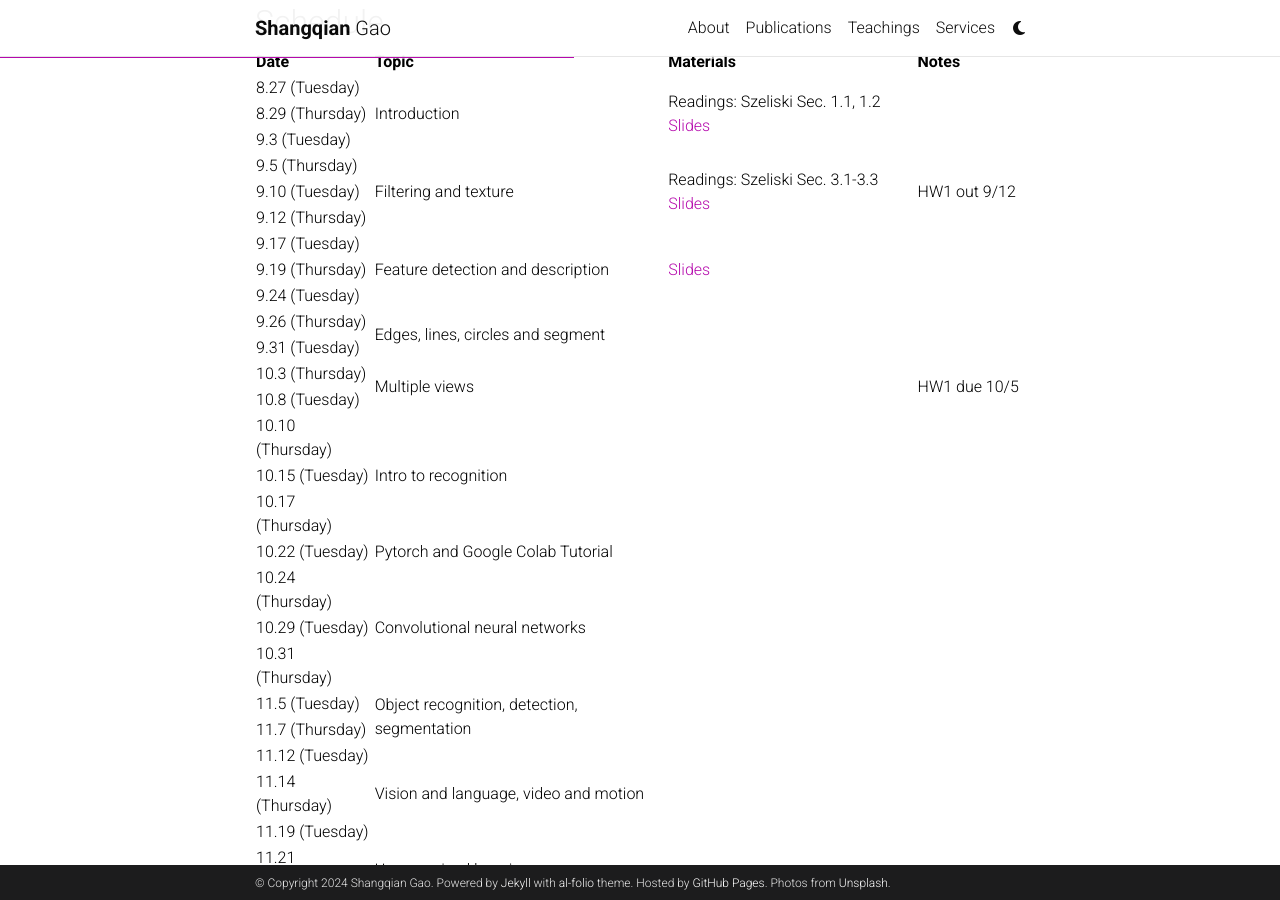
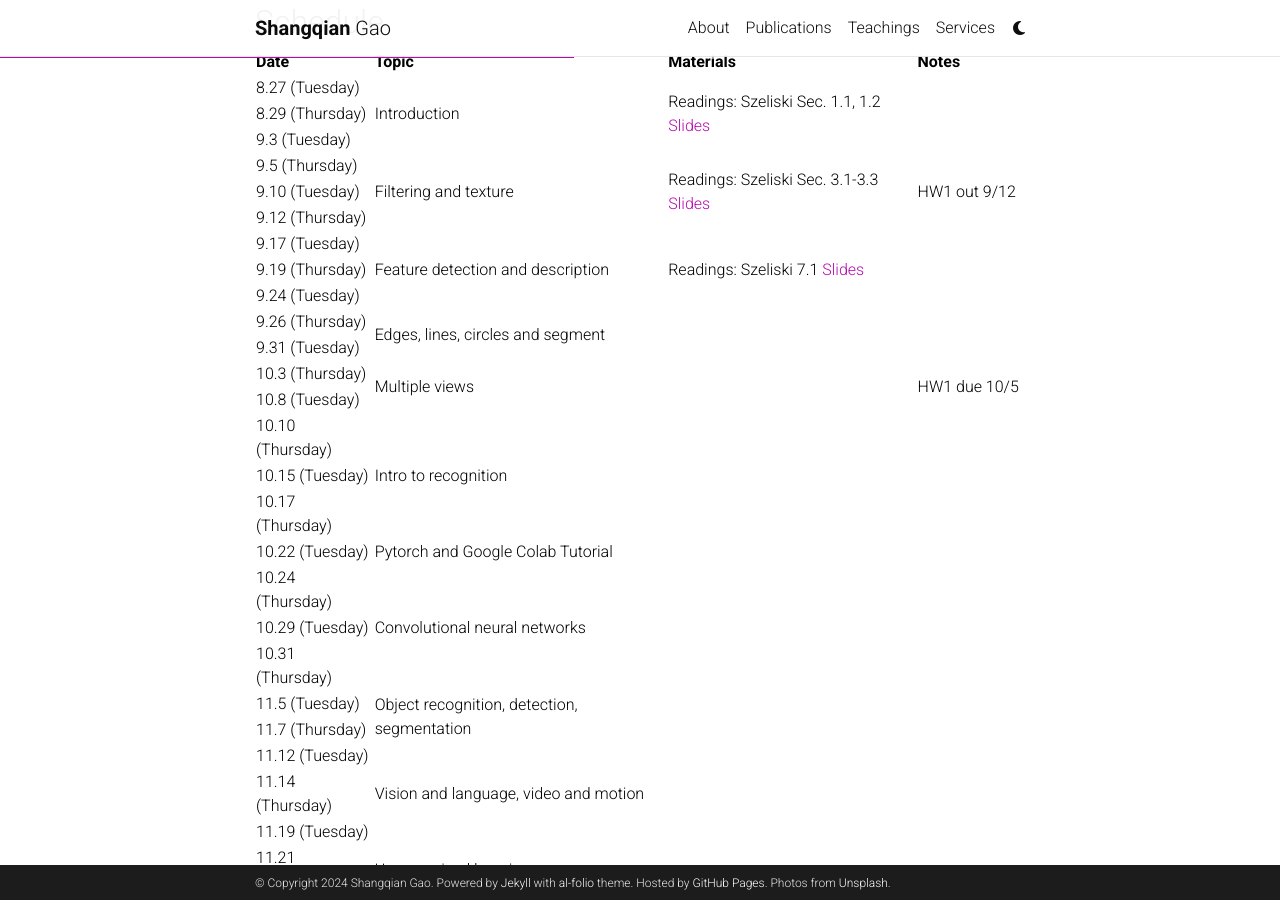
Before and after one commit to gaosh/gaosh.github.io, a Jekyll site: the page built from _courses/computer_vision_fall24.md, in a window 1280 px wide and 900 px high, scrolled down 1493 px. Built offline with Jekyll 4.4.1, drawn with Linux system fonts in a browser that asks for light colours; comment, search, counter and statistics services are not loaded; a style sheet for code colours, icons or effects is not loaded.

Commit message:
Update computer_vision_fall24.md

```diff
--- a/_courses/computer_vision_fall24.md
+++ b/_courses/computer_vision_fall24.md
@@ -130,7 +130,7 @@
     <tr>
       <td>9.17 (Tuesday)</td>
       <td rowspan="3">Feature detection and description</td>
-      <td rowspan="3"><a href="https://docs.google.com/presentation/d/1hRGyR6-oBtOhJ0Hyo750EjzQigfHkrb1/edit?usp=drive_link&ouid=118238035852217006141&rtpof=true&sd=true">Slides</a></td>
+      <td rowspan="3">Readings: Szeliski 7.1 <a href="https://docs.google.com/presentation/d/1hRGyR6-oBtOhJ0Hyo750EjzQigfHkrb1/edit?usp=drive_link&ouid=118238035852217006141&rtpof=true&sd=true">Slides</a></td>
       <td rowspan="3"></td>
     </tr>
     <tr>
```
